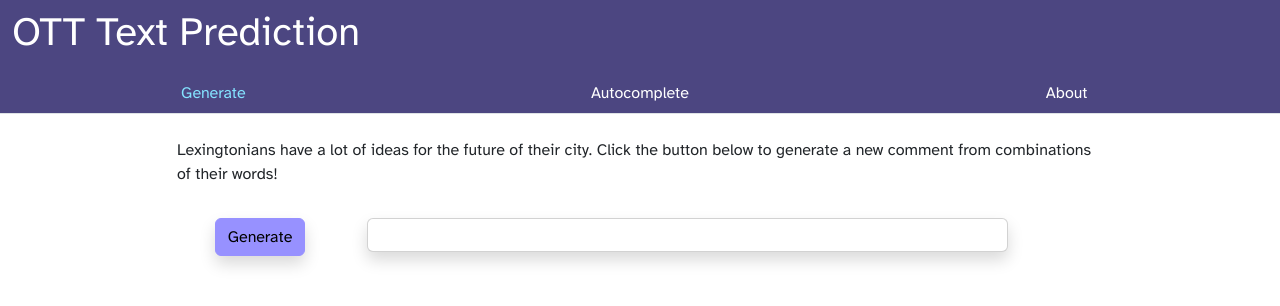
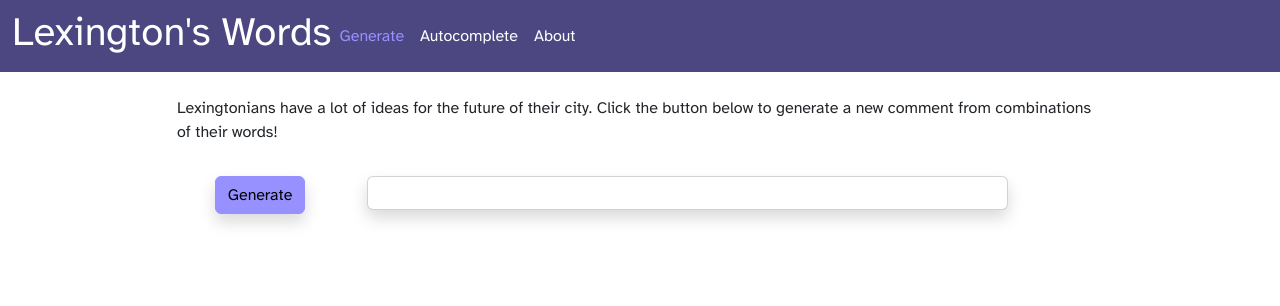
Before and after one commit to rlmead/lex-autocomplete, a React (Create React App) app: page / in a window 1280 px wide. Shown: the top 306 px of the page. Built offline with nearby package versions, Linux system fonts and the light colour scheme; no server answers.

Commit message:
prettify navbar

```diff
--- a/src/App.js
+++ b/src/App.js
@@ -1,10 +1,13 @@
 import React, { useState } from "react";
-import { Navbar, Nav, NavItem, NavLink } from "reactstrap";
+import { Collapse, Navbar, NavbarToggler, Nav, NavItem, NavLink } from "reactstrap";
 import Autocomplete from "./components/Autocomplete";
 import Generate from "./components/Generate";
 import About from "./components/About";
 
 function App() {
+  const [isOpen, setIsOpen] = useState(false);
+  const toggle = () => setIsOpen(!isOpen);
+
   const [view, setView] = useState("Generate");
 
   let sections = {
@@ -18,13 +21,18 @@ function App() {
       <Navbar
         expand="md"
         light
-        className="navbar-dark sticky-top text-white bg-primary">
-        <h1>OTT Text Prediction</h1>
-      </Navbar>
+        className="navbar-default navbar-dark sticky-top text-white bg-primary">
+        <h1
+          onClick={() => setView("About")}>
+          Lexington's Words
+        </h1>
+        <NavbarToggler onClick={toggle} className="text-white" />
+        <Collapse
+          isOpen={isOpen}
+          navbar >
           <Nav
-        justified
-        tabs
-        className="bg-primary" >
+            style={{ display: "flex", flexFlow: "row nowrap" }}
+            navbar >
             {
               Object.keys(sections).map((item, index) => {
                 return (
@@ -33,7 +41,7 @@ function App() {
                     key={index}
                     onClick={() => setView(item)} >
                     <NavLink
-                  className={item !== view ? "text-white" : "text-info"}>
+                      className={item !== view ? "text-white" : "text-warning"}>
                       {item}
                     </NavLink>
                   </NavItem>
@@ -41,11 +49,13 @@ function App() {
               })
             }
           </Nav>
+        </Collapse>
+      </Navbar>
       {
         sections[view]
       }
     </>
-  )
+  );
 }
 
 export default App;
```
Lines whose indentation alone changed are shown as unchanged.
